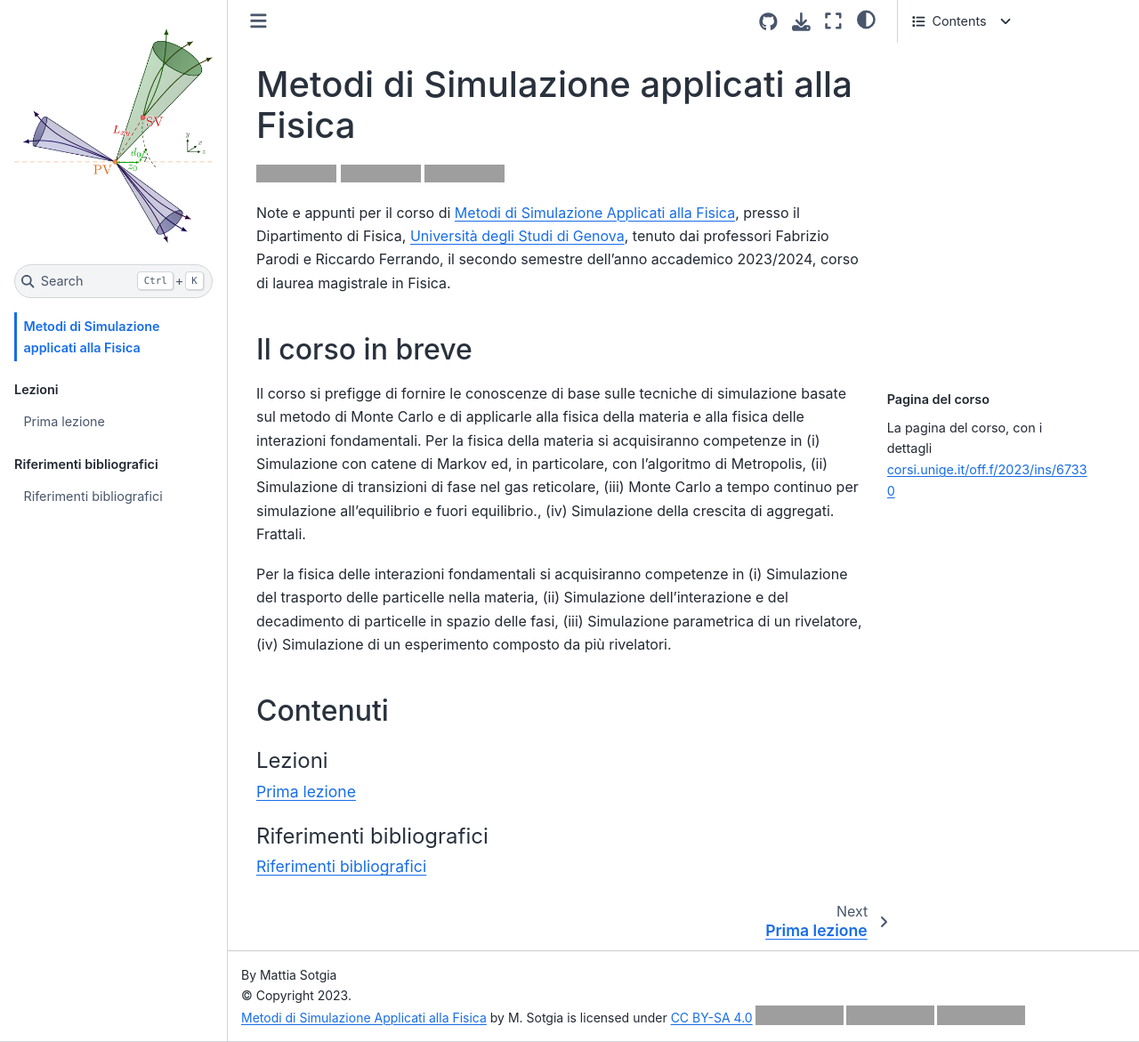
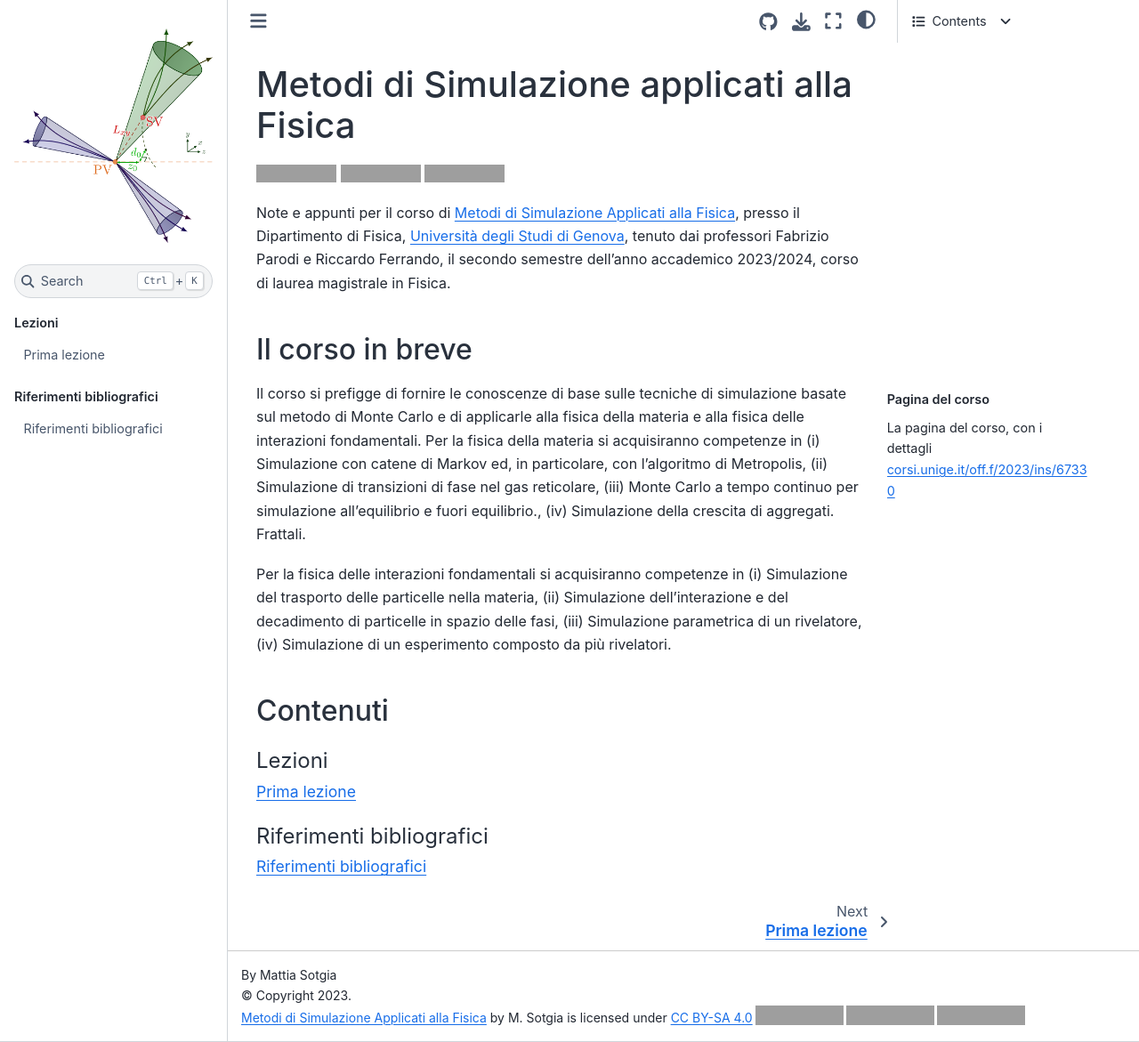
Before and after one commit to mattiasotgia/simulation-methods, a Jupyter Book: the page built from book/content/intro.md, in a window 1280 px wide and 1171 px high. Shown: the whole window at 89% size. Built offline with Jupyter Book 1.0.4 settings and Sphinx 7.4.7 and the Sphinx Book theme 1.1.4, drawn with Linux system fonts in a browser that asks for light colours; part of the change alters nothing that is shown; grey boxes are pictures that could not be loaded.

```diff
--- a/book/_config.yml
+++ b/book/_config.yml
@@ -35,10 +35,9 @@ repository:
 html:
   # favicon: images/logo/favicon.ico
   baseurl: https://mattiasotgia.github.io/simulation-methods
-  home_page_in_navbar: true
+  home_page_in_navbar: false
   use_repository_button: true
   use_issues_button: true
-  extra_navbar: Powered by <a href="https://jupyterbook.org">Jupyter Book</a>  # Will be displayed underneath the left navbar.
   extra_footer: |
     <p xmlns:cc="http://creativecommons.org/ns#" xmlns:dct="http://purl.org/dc/terms/"><a property="dct:title" rel="cc:attributionURL" href="https://mattiasotgia.github.io/simulation-methods">Metodi di Simulazione Applicati alla Fisica</a> by <span property="cc:attributionName">M. Sotgia</span> is licensed under <a href="http://creativecommons.org/licenses/by-sa/4.0/?ref=chooser-v1" target="_blank" rel="license noopener noreferrer" style="display:inline-block;">CC BY-SA 4.0<img style="height:22px!important;margin-left:3px;vertical-align:text-bottom;" src="https://mirrors.creativecommons.org/presskit/icons/cc.svg?ref=chooser-v1"><img style="height:22px!important;margin-left:3px;vertical-align:text-bottom;" src="https://mirrors.creativecommons.org/presskit/icons/by.svg?ref=chooser-v1"><img style="height:22px!important;margin-left:3px;vertical-align:text-bottom;" src="https://mirrors.creativecommons.org/presskit/icons/sa.svg?ref=chooser-v1"></a></p>
 
@@ -55,4 +54,3 @@ parse:
     - replacements
     - smartquotes
     - substitution
-    - tasklist
```
